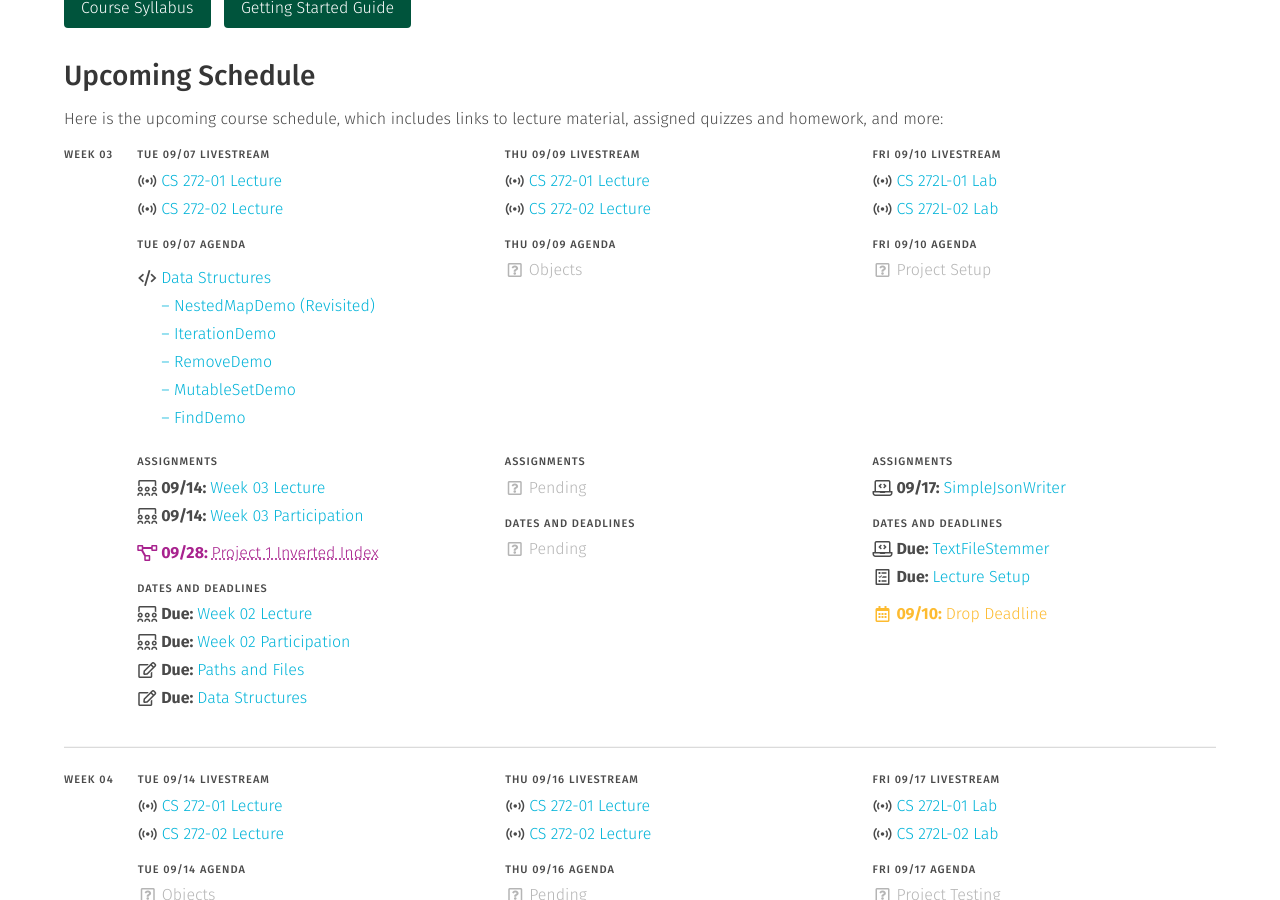
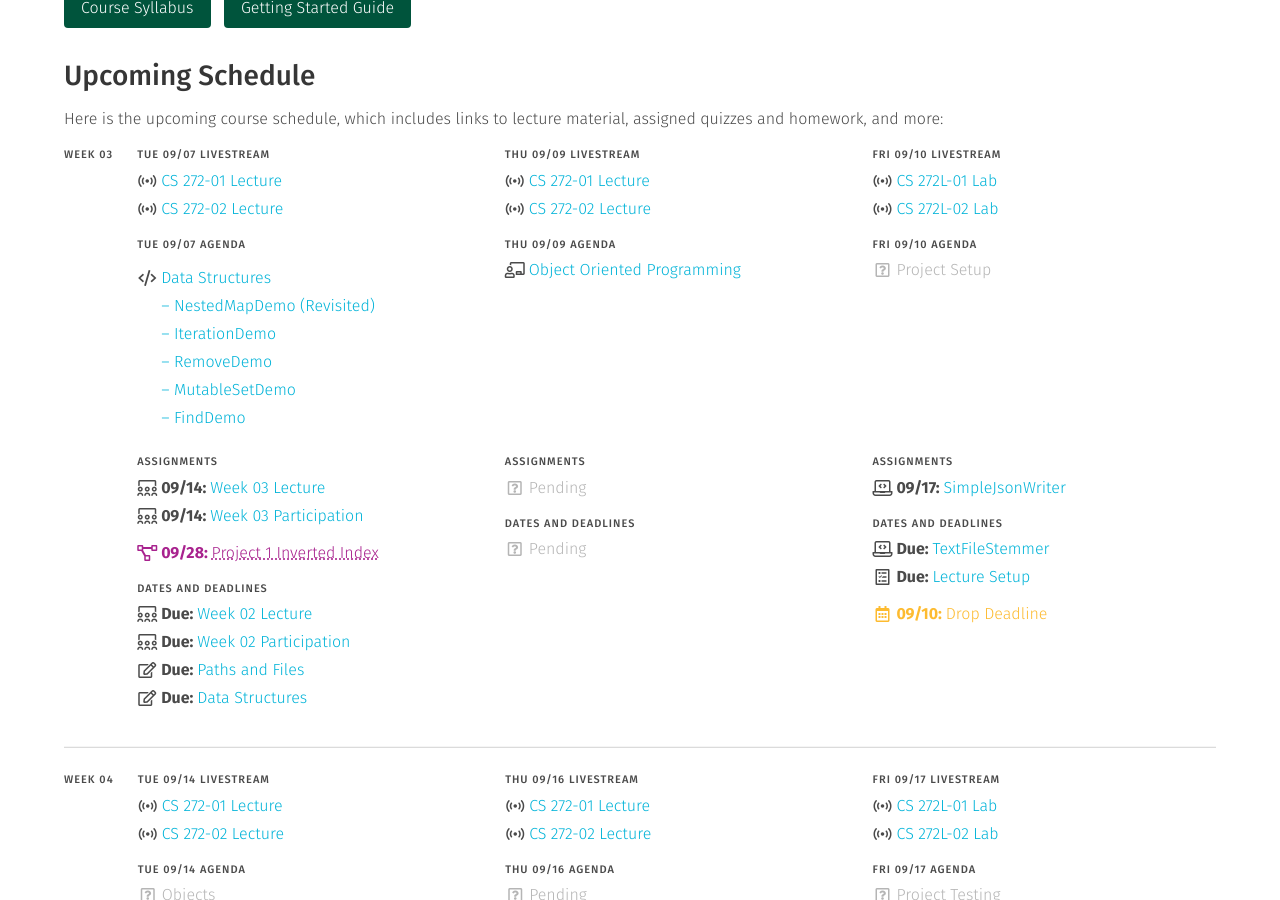
Before and after one commit to usf-cs272-fall2021/usf-cs272-fall2021.github.io, a Jekyll site: the page built from index.md, in a window 1280 px wide and 900 px high, scrolled down 430 px. Built offline with Jekyll 4.4.1, drawn with Linux system fonts in a browser that asks for light colours.

Commit message:
Adding OOP slides

```diff
--- a/_data/schedule.yml
+++ b/_data/schedule.yml
@@ -381,8 +381,9 @@
           - label: 'Agenda'
             date: false
             items:
-              - text: 'Objects'
-                type: *pending
+              - text: 'Object Oriented Programming'
+                icon: 'slides'
+                link: 'https://docs.google.com/presentation/d/e/2PACX-1vRjT9CcuJsN6nHX8fineRezDh3YFo-HXQfgRRBfYQwFCd1RJM6NU0mtx1AXgCZT2sUD6KnJsOscoNDZ/pub?start=false&loop=false&delayms=3000'
 
           - <<: *assignments
             items:
```
